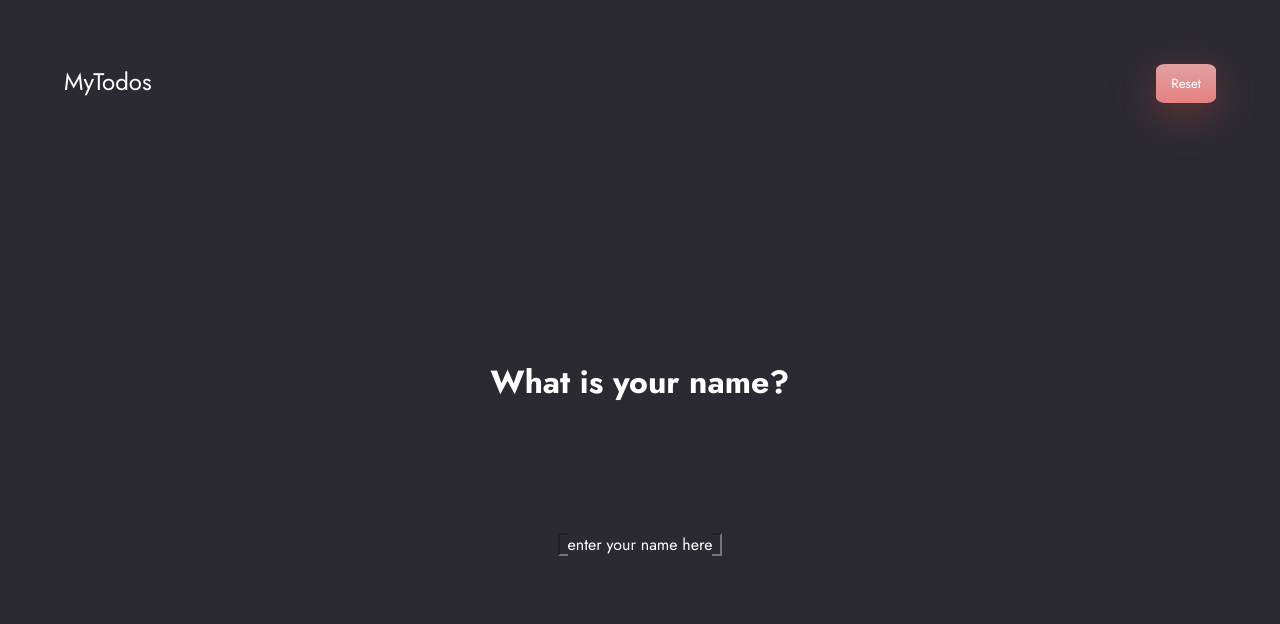
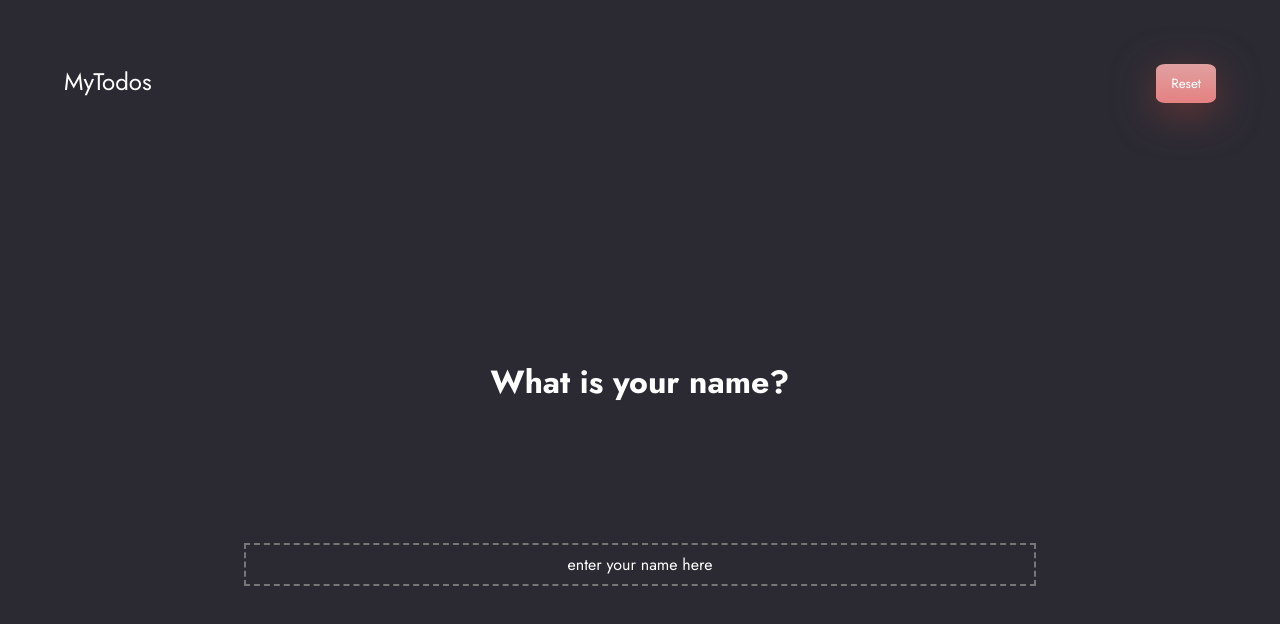
Before and after one commit to CameronHyden/TODO-LIST, a plain HTML site: page index.html in a window 1280 px wide. Drawn offline with Linux system fonts and the light colour scheme.

Commit message:
styles-to-input-box

```diff
--- a/index.html
+++ b/index.html
@@ -16,7 +16,7 @@
     <main>
         <h1 id="Homepage__message">What is your name?</h1>
         <div id="input__container">
-            <label id="input-label" for="textBox">enter your name here</label>
+            <label class="input-label" for="textBox">enter your name here</label>
             <input type="text" name="textBox" id="user__textBox">
         </div>
 
--- a/styles.scss
+++ b/styles.scss
@@ -36,8 +36,16 @@ h1{
 #input__container{
     display: flex;
     justify-content: center;
-    #input-label{
+    align-items: center;
+    .input-label{
+        color: white;
         position: absolute;
-        color: white;
-        }
+    }
 }
+#user__textBox{
+    border-style: dashed;
+    color: white;
+    padding: 10px;
+    margin: 10px;
+    width: 60%;
+}
```
Also changed, not shown: styles.css.
